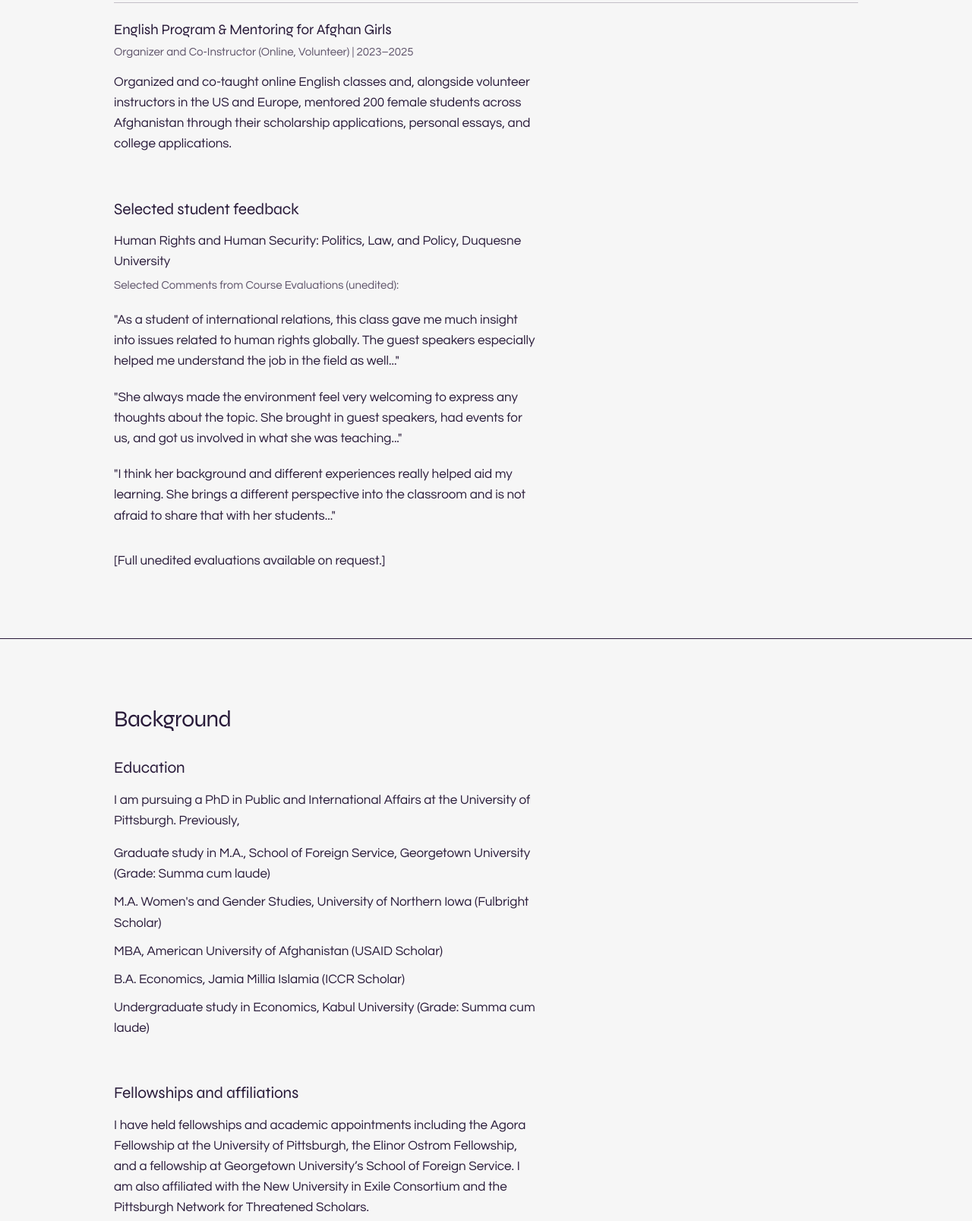
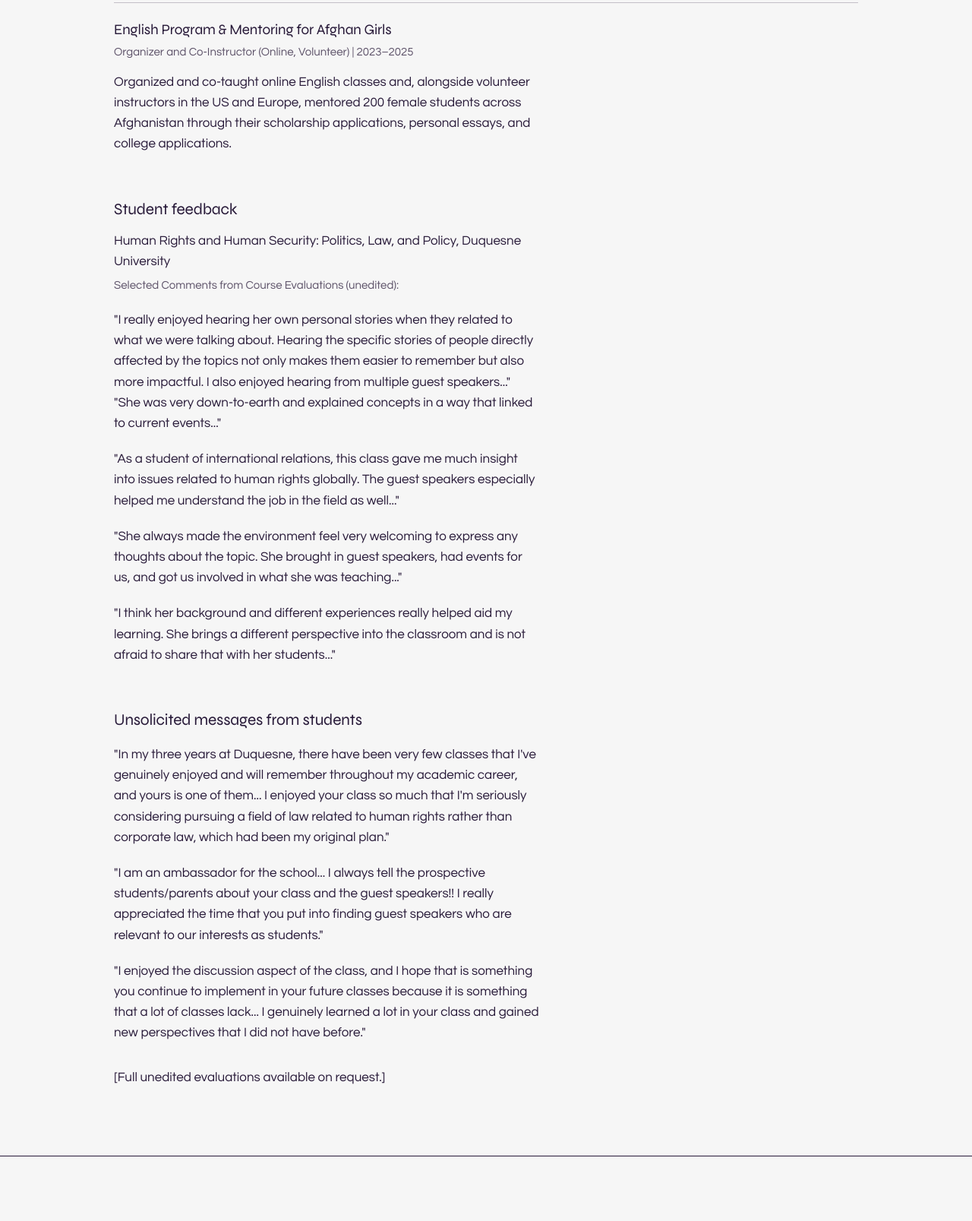
Before and after one commit to hasinajalal/hasinajalal.github.io, a plain HTML site: page index.html in a window 1280 px wide. Shown: the part 5007-6614 px from the top of the page at 76% size. Drawn offline with Linux system fonts and the light colour scheme.

Commit message:
teaching: three of seven student quotes, and none of the unsolicited ones
The source's STUDENT FEEDBACK block holds four selected course-evaluation
comments and, under a second bold label, three "Unsolicited Messages from
Students". The portfolio carried three of the four comments and none of the
unsolicited messages, so the evidence a reader weighs before emailing her
was thinner than the page admits.

Added the missing fourth evaluation and all three unsolicited messages,
verbatim from the live /teaching page (fetched 2026-11-12) and matched
block-for-block against the mirror's capture. The source's first evaluation
entry bundles two excerpts on one line; they stay together in one
blockquote. Its bold sub-label becomes a second group title, "Unsolicited
messages from students" (sentence case, like every other group), and
"Selected student feedback" is now the source's own label, "Student
feedback", since the block no longer holds only the selection.

Verified: all eight source paragraphs present and byte-identical to live
after whitespace normalisation, no page-only copy, HTML parses with no
unclosed or mismatched tags, and the section rendered at 1280px in Chromium.

```diff
--- a/index.html
+++ b/index.html
@@ -233,12 +233,15 @@
       </div>
 
       <div class="group">
-        <h3 class="group__title">Selected student feedback</h3>
+        <h3 class="group__title">Student feedback</h3>
 
         <div class="feedback">
           <p class="feedback__source">Human Rights and Human Security: Politics, Law, and Policy, Duquesne University</p>
           <p class="feedback__meta">Selected Comments from Course Evaluations (unedited):</p>
 
+          <blockquote>
+            <p>"I really enjoyed hearing her own personal stories when they related to what we were talking about. Hearing the specific stories of people directly affected by the topics not only makes them easier to remember but also more impactful. I also enjoyed hearing from multiple guest speakers..." "She was very down-to-earth and explained concepts in a way that linked to current events..."</p>
+          </blockquote>
           <blockquote>
             <p>"As a student of international relations, this class gave me much insight into issues related to human rights globally. The guest speakers especially helped me understand the job in the field as well..."</p>
           </blockquote>
@@ -247,6 +250,22 @@
           </blockquote>
           <blockquote>
             <p>"I think her background and different experiences really helped aid my learning. She brings a different perspective into the classroom and is not afraid to share that with her students..."</p>
+          </blockquote>
+        </div>
+      </div>
+
+      <div class="group">
+        <h3 class="group__title">Unsolicited messages from students</h3>
+
+        <div class="feedback">
+          <blockquote>
+            <p>"In my three years at Duquesne, there have been very few classes that I've genuinely enjoyed and will remember throughout my academic career, and yours is one of them... I enjoyed your class so much that I'm seriously considering pursuing a field of law related to human rights rather than corporate law, which had been my original plan."</p>
+          </blockquote>
+          <blockquote>
+            <p>"I am an ambassador for the school... I always tell the prospective students/parents about your class and the guest speakers!! I really appreciated the time that you put into finding guest speakers who are relevant to our interests as students."</p>
+          </blockquote>
+          <blockquote>
+            <p>"I enjoyed the discussion aspect of the class, and I hope that is something you continue to implement in your future classes because it is something that a lot of classes lack... I genuinely learned a lot in your class and gained new perspectives that I did not have before."</p>
           </blockquote>
 
           <p class="feedback__note">[Full unedited evaluations available on request.]</p>
```
Also changed, not shown: 1 other file.
